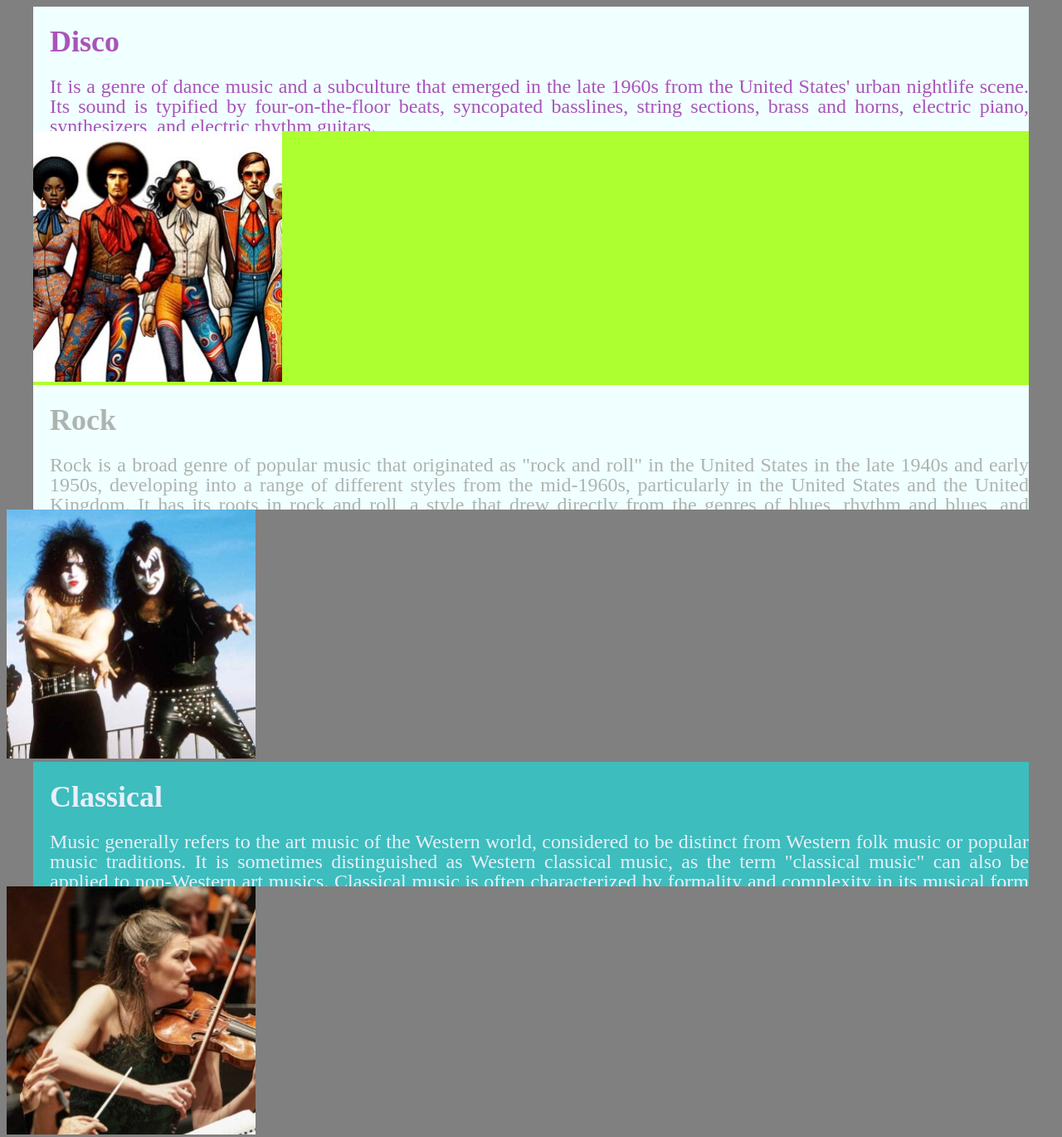
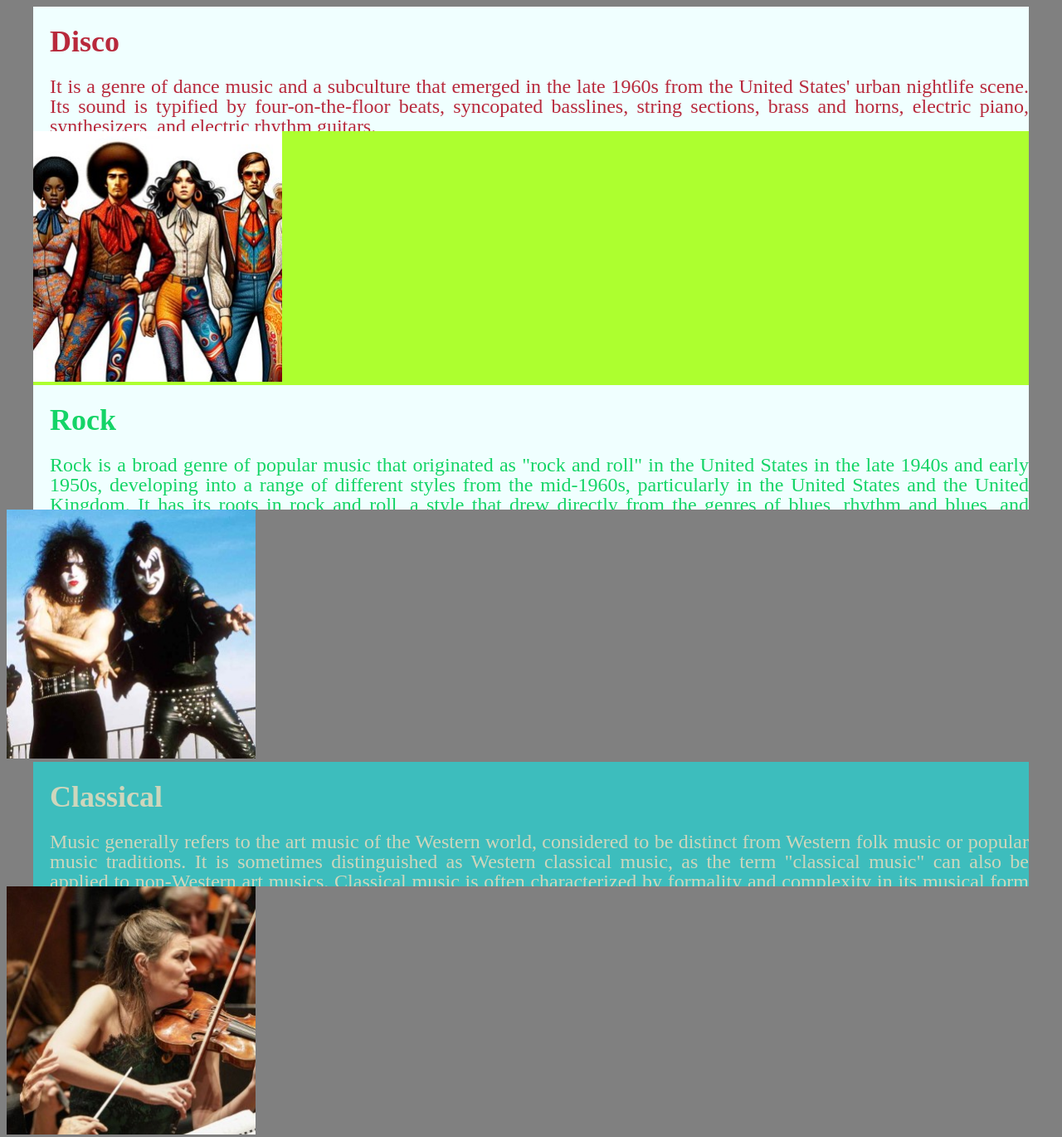
Before and after one commit to chat-noire/homework, a plain HTML site: page index.html in a window 1280 px wide. Shown: the whole page at 83% size. Drawn offline with Linux system fonts and the light colour scheme; files whose address does not match are found by name.

Commit message:
Music I lik edited

```diff
--- a/index.html
+++ b/index.html
@@ -11,20 +11,20 @@
 
 
         <div
-            style="color: rgb(169, 84, 184); background-color: azure; font-size: 24px; line-height: 24px; font-weight: 400; text-align: justify; width: 1200px; height: 150px;overflow: auto; margin: 0 auto; padding-left: 20px; box-sizing: border-box;">
+            style="color: rgb(184, 41, 60); background-color: azure; font-size: 24px; line-height: 24px; font-weight: 400; text-align: justify; width: 1200px; height: 150px;overflow: auto; margin: 0 auto; padding-left: 20px; box-sizing: border-box;">
             <h2>Disco</h2>
             <p>It is a genre of dance music and a subculture that emerged in the late 1960s from the United States'
                 urban nightlife scene. Its sound is typified by four-on-the-floor beats, syncopated basslines, string
                 sections, brass and horns, electric piano, synthesizers, and electric rhythm guitars.<br>Discothèques as
                 a venue were mostly a French invention, imported to the United States with the opening of Le Club, a
                 members-only restaurant and nightclub located at 416 East 55th Street in Manhattan, by French expatriate
-                Olivier Coquelin, on New Year's Eve 1960.[5]</p>
+                Olivier Coquelin, on New Year's Eve 1960.</p>
         </div>
 
         <img src="Music I like/images/disco.jpg" alt="rock" style="width: 300px;">
     </div>
     <div
-        style="color: rgb(173, 180, 176); background-color: azure; font-size: 24px; line-height: 24px; font-weight: 400; text-align: justify; width: 1200px; height: 150px;overflow: auto; margin: 0 auto; padding-left: 20px; box-sizing: border-box;">
+        style="color: rgb(20, 212, 103); background-color: azure; font-size: 24px; line-height: 24px; font-weight: 400; text-align: justify; width: 1200px; height: 150px;overflow: auto; margin: 0 auto; padding-left: 20px; box-sizing: border-box;">
         <h2>Rock</h2>
         <p>Rock is a broad genre of popular music that originated as "rock and roll" in the United States in the late
             1940s
@@ -48,7 +48,7 @@
     <img src="Music I like/images/rock.jpg" alt="disco" style="width: 300px;">
     </div>
     <div
-        style="color: rgb(233, 238, 250); background-color: rgb(61, 189, 189); font-size: 24px; line-height: 24px; font-weight: 400; text-align: justify; width: 1200px; height: 150px;overflow: auto; margin: 0 auto; padding-left: 20px; box-sizing: border-box;">
+        style="color: rgb(206, 214, 188); background-color: rgb(61, 189, 189); font-size: 24px; line-height: 24px; font-weight: 400; text-align: justify; width: 1200px; height: 150px;overflow: auto; margin: 0 auto; padding-left: 20px; box-sizing: border-box;">
         <h2>Classical</h2>
         <p>Music generally refers to the art music of the Western world, considered to be distinct from Western
             folk music or popular music traditions. It is sometimes distinguished as Western classical music, as the
@@ -62,7 +62,7 @@
         </ul>
         musicological and philosophical practices. A foundational component of Western culture, classical music is
         frequently seen from the perspective of individual or groups of composers, whose compositions, personalities and
-        beliefs have fundamentally shaped its history..</p>
+        beliefs have fundamentally shaped its history.</p>
     </div>
 
     <img src="Music I like/images/classic.jpg" alt="classic" style="width: 300px;">
```
